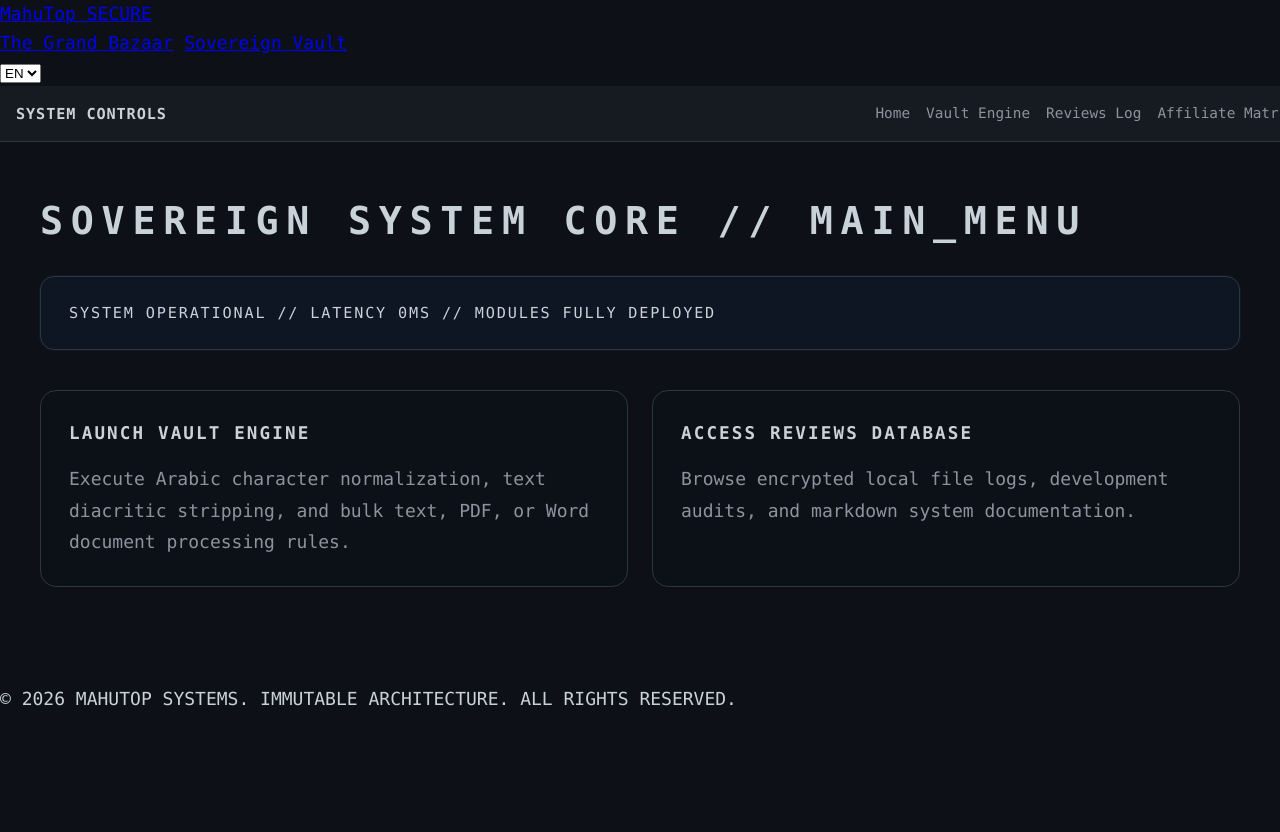
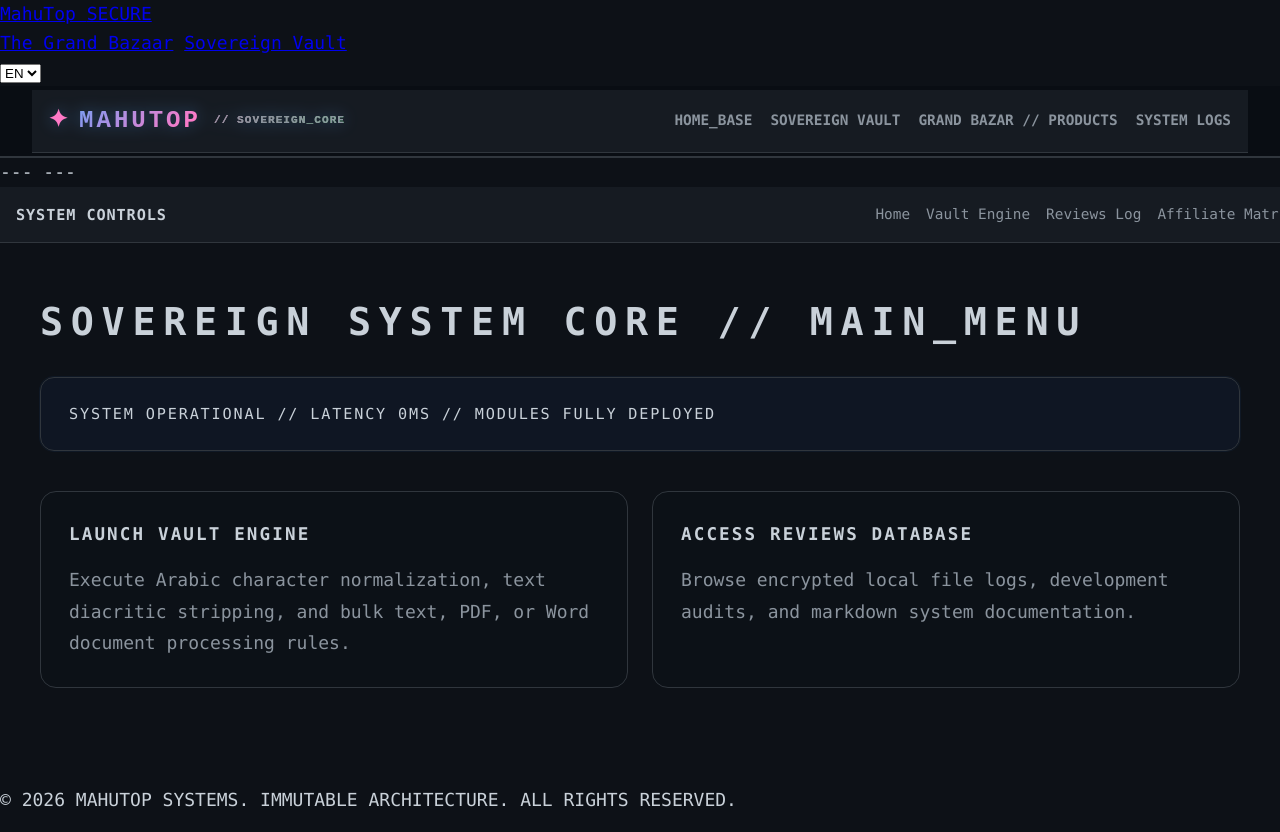
Before and after one commit to mohi-create/mahutop, an Astro site: page / in a window 1280 px wide. Shown: the top 832 px of the page. Before the commit the page ends 800 px from the top, so only its background shows below. Built offline with nearby package versions, Linux system fonts and the light colour scheme; Astro itself is replaced by a stand-in of ours.

Commit message:
Fix routing matrix links, inject master passcode gate, and polish MAHUTOP gemstone styling

```diff
--- a/src/components/Navbar.astro
+++ b/src/components/Navbar.astro
@@ -1,3 +1,101 @@
+---
+// Reusable Premium Navigation Component
+---
+<nav class="system-navbar">
+  <div class="nav-container">
+    <!-- THE CHARISMATIC GEMSTONE BRANDING -->
+    <a href="/" class="brand-gemstone">
+      <span class="gem-sparkle">✦</span> MAHUTOP <span class="system-tag">// SOVEREIGN_CORE</span>
+    </a>
+
+    <!-- ALIGNED ROUTING LINKS -->
+    <div class="nav-links">
+      <a href="/" class="nav-item">HOME_BASE</a>
+      <a href="/vault" class="nav-item functional-gate">SOVEREIGN VAULT</a>
+      <a href="/links" class="nav-item">GRAND BAZAR // PRODUCTS</a>
+      <a href="/reviews" class="nav-item">SYSTEM LOGS</a>
+    </div>
+  </div>
+</nav>
+
+<style>
+  .system-navbar {
+    background: #090d13;
+    border-bottom: 2px solid #30363d;
+    padding: 0 2rem;
+    height: 70px;
+    display: flex;
+    align-items: center;
+    position: sticky;
+    top: 0;
+    z-index: 9999;
+  }
+  .nav-container {
+    width: 100%;
+    max-width: 1400px;
+    margin: 0 auto;
+    display: flex;
+    justify-content: space-between;
+    align-items: center;
+  }
+  /* THE PRICY CHARISMATIC GEMSTONE EFFECT */
+  .brand-gemstone {
+    font-family: 'Courier New', Courier, monospace;
+    font-weight: 900;
+    font-size: 1.5rem;
+    letter-spacing: 3px;
+    text-decoration: none;
+    color: #ffffff;
+    background: linear-gradient(135deg, #58a6ff 0%, #ff79c6 50%, #50fa7b 100%);
+    -webkit-background-clip: text;
+    -webkit-text-fill-color: transparent;
+    filter: drop-shadow(0 0 8px rgba(88, 166, 255, 0.4));
+    transition: all 0.4s cubic-bezier(0.16, 1, 0.3, 1);
+    display: flex;
+    align-items: center;
+    gap: 8px;
+  }
+  .brand-gemstone:hover {
+    filter: drop-shadow(0 0 15px rgba(255, 121, 198, 0.8));
+    transform: scale(1.02);
+  }
+  .gem-sparkle {
+    color: #ff79c6;
+    -webkit-text-fill-color: initial;
+    animation: pulse 2s infinite ease-in-out;
+  }
+  .system-tag {
+    font-size: 0.7rem;
+    color: #8b949e;
+    -webkit-text-fill-color: initial;
+    letter-spacing: 1px;
+    margin-left: 5px;
+  }
+  .nav-links {
+    display: flex;
+    gap: 1.5rem;
+  }
+  .nav-item {
+    color: #c9d1d9;
+    text-decoration: none;
+    font-family: monospace;
+    font-size: 0.85rem;
+    font-weight: 600;
+    padding: 0.5rem 0.75rem;
+    border: 1px solid transparent;
+    border-radius: 6px;
+    transition: all 0.2s ease;
+  }
+  .nav-item:hover {
+    color: #58a6ff;
+    border-color: #30363d;
+    background: #161b22;
+  }
+  @keyframes pulse {
+    0%, 100% { opacity: 0.4; }
+    50% { opacity: 1; }
+  }
+</style>
 ---
 ---
 
```
Also changed, not shown: src/pages/vault.astro (+15 -0 lines).
